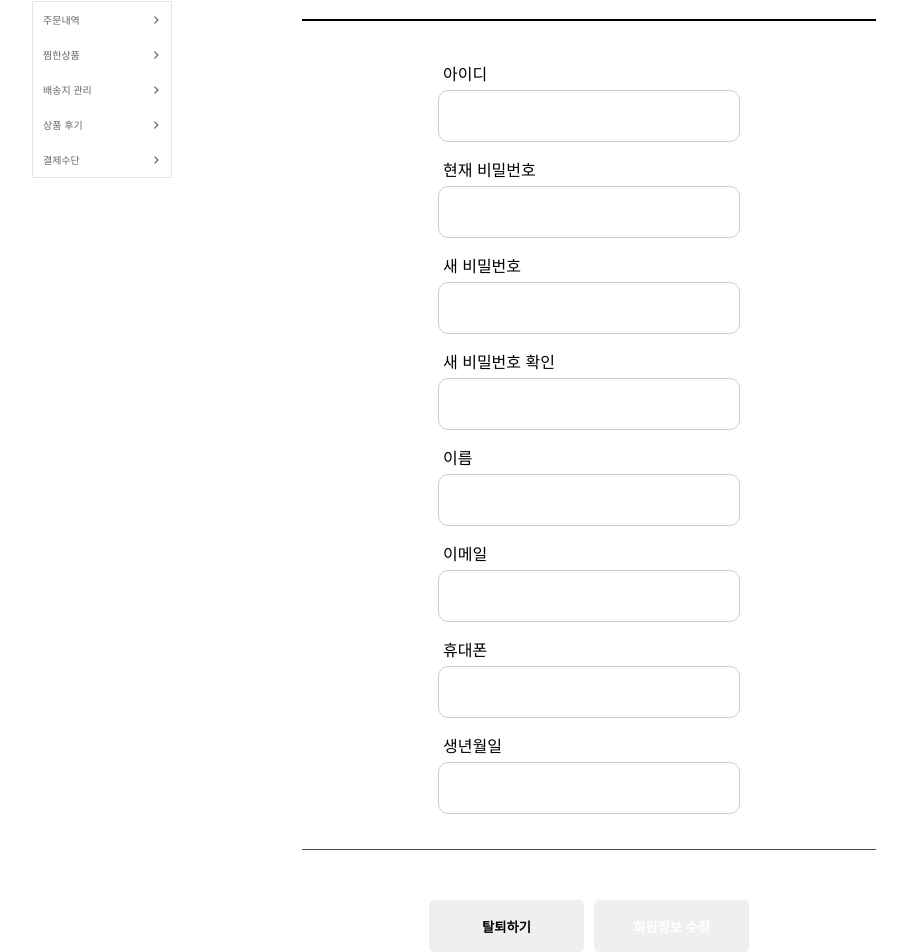
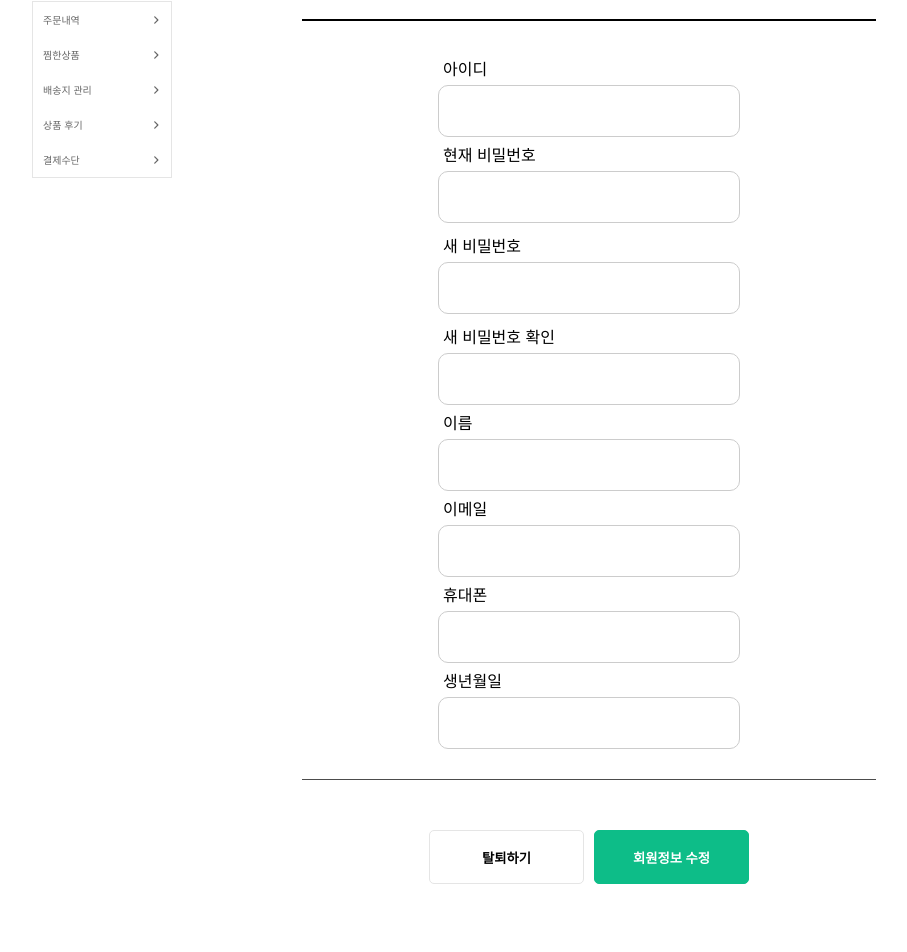
Before and after one commit to ecomerce-market/front, a Next.js app: page /myInfoDetail in a window 1280 px wide. Shown: the part 504-1456 px from the top of the page, without its empty margins (126-1033 px from the left). After the commit the page ends 1396 px from the top, so only its background shows below. Built offline with nearby package versions, Linux system fonts and the light colour scheme.

Commit message:
[Update] 태그 수정

```diff
--- a/src/app/myInfoDetail/myInfoDetail.tsx
+++ b/src/app/myInfoDetail/myInfoDetail.tsx
@@ -36,44 +36,47 @@ const myInfoDetail = () => {
                 <div className={cx("checkInfo")}>
                     <h1 className={cx("mainTitle")}>개인 정보 수정</h1>
                     <div className={cx("submitForm")}>
-                        <p>
+                        <div>
                             <p>아이디</p>
                             <TextInput {...inputSize} />
-                        </p>
-                        <p>
+                        </div>
+                        <div>
                             <p>현재 비밀번호</p>
                             <TextInput {...inputSize} />
-                        </p>
+                        </div>
                         <p>
                             <p>새 비밀번호</p>
                             <TextInput {...inputSize} />
                         </p>
-                        <p>
+                        <div>
                             <p>새 비밀번호 확인</p>
                             <TextInput {...inputSize} />
-                        </p>
-                        <p>
+                        </div>
+                        <div>
                             <p>이름</p>
                             <TextInput {...inputSize} />
-                        </p>
-                        <p>
+                        </div>
+                        <div>
                             <p>이메일</p>
                             <TextInput {...inputSize} />
-                        </p>
-                        <p>
+                        </div>
+                        <div>
                             <p>휴대폰</p>
                             <TextInput {...inputSize} />
-                        </p>
-                        <p>
+                        </div>
+                        <div>
                             <p>생년월일</p>
                             <TextInput {...inputSize} />
-                        </p>
+                        </div>
                     </div>
                     <div className={cx("submitBtn")}>
                         <TwoBtn
                             leftTitle={"탈퇴하기"}
                             rightTitle={"회원정보 수정"}
-                            rightColor={"--white"}
+                            leftBgColor={"--white"}
+                            rightBgColor={"--main-color"}
+                            leftBorder={"--black-100"}
+                            rightBorder={"--main-color"}
                         />
                     </div>
                 </div>
```
